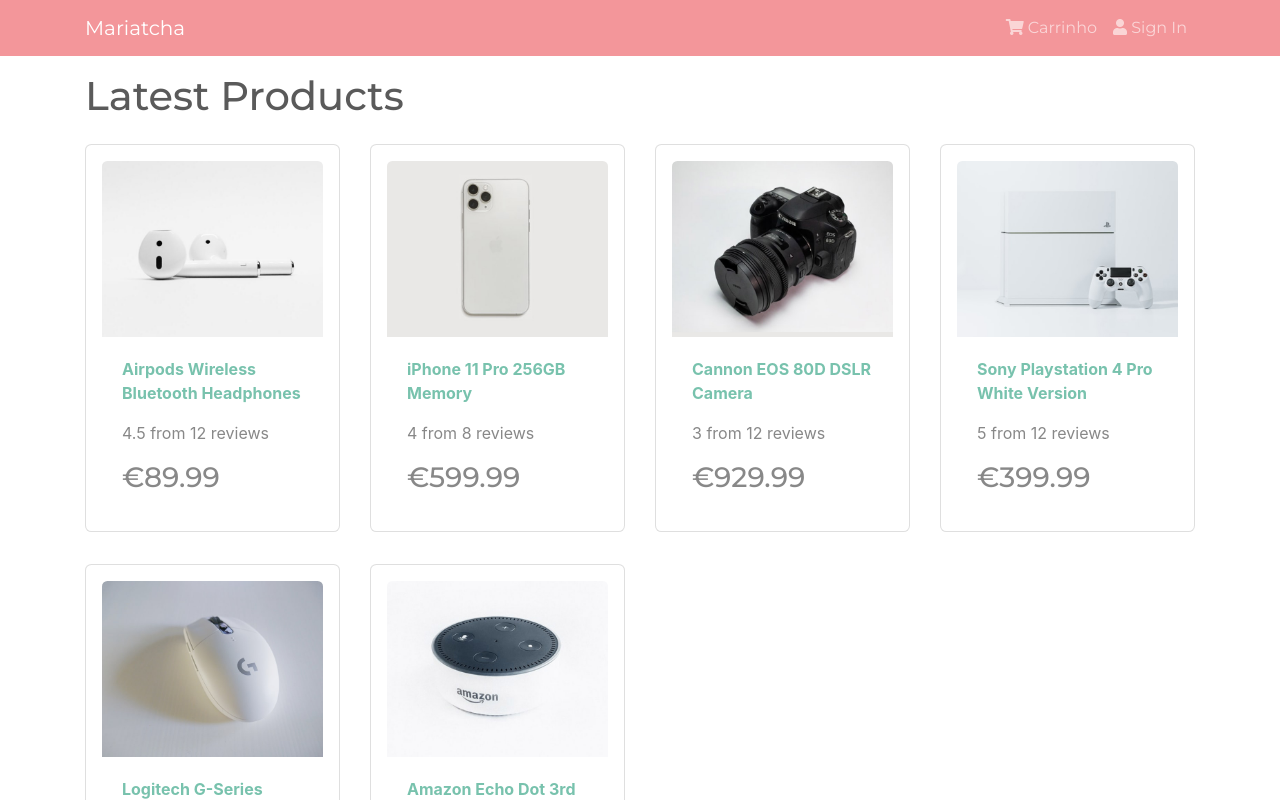
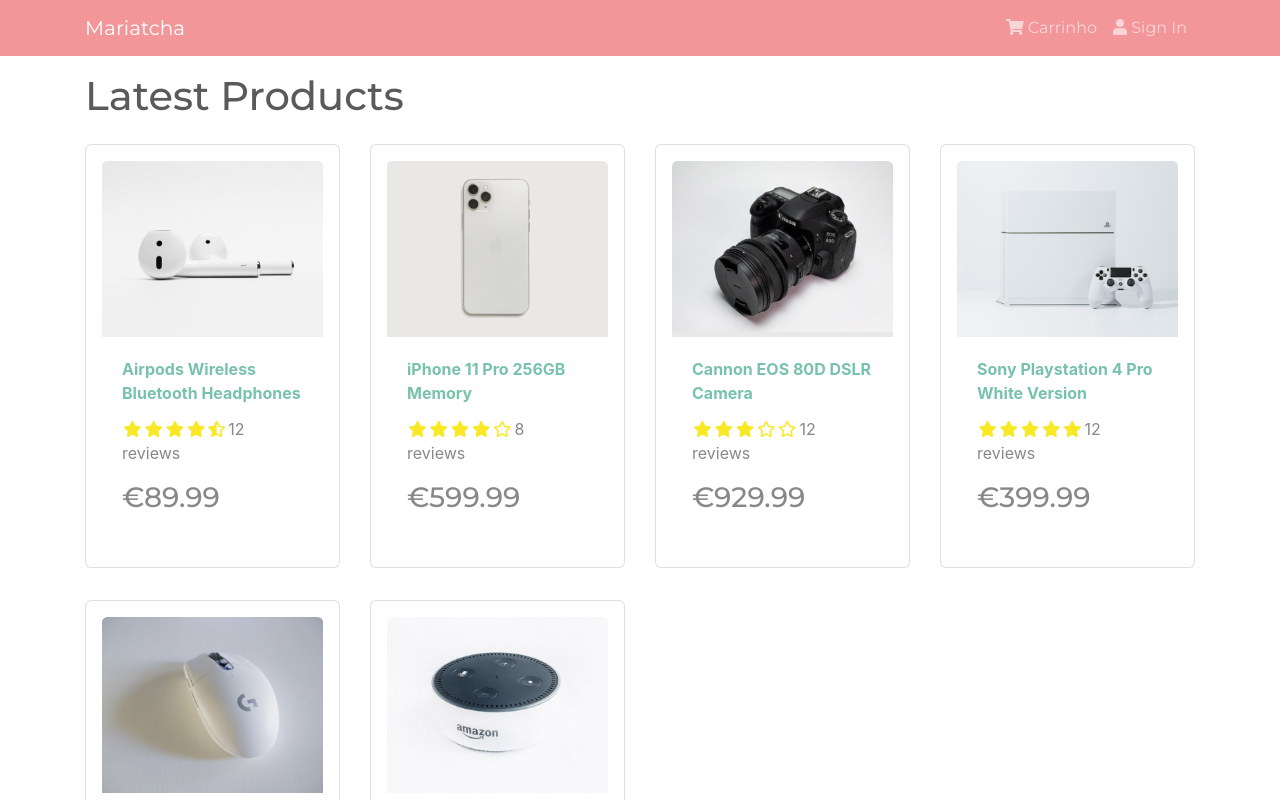
Before and after one commit to fximenessilva/ecommerce-mariatcha, a React (Create React App) app in the folder frontend/: page / in a window 1280 px wide. Shown: the top 800 px of the page. Built offline with nearby package versions, Linux system fonts and the light colour scheme.

Commit message:
add rating compo

```diff
--- a/frontend/package.json
+++ b/frontend/package.json
@@ -6,6 +6,7 @@
     "@testing-library/jest-dom": "^5.12.0",
     "@testing-library/react": "^11.2.6",
     "@testing-library/user-event": "^12.8.3",
+    "prop-types": "^15.7.2",
     "react": "^17.0.2",
     "react-bootstrap": "^1.5.2",
     "react-dom": "^17.0.2",
--- a/frontend/src/components/ProductDetail/ProductDetail.jsx
+++ b/frontend/src/components/ProductDetail/ProductDetail.jsx
@@ -2,6 +2,7 @@
 /* eslint-disable react/prop-types */
 import React from 'react';
 import { Card } from 'react-bootstrap';
+import Rating from '../Rating/Rating';
 
 const ProductDetail = ({ product }) => (
   <Card className="my-3 p-3 rounded">
@@ -17,15 +18,10 @@
       </a>
 
       <Card.Text as="div">
-        <div className="my-3">
-          {product.rating}
-          {' '}
-          from
-          {' '}
-          {product.numReviews}
-          {' '}
-          reviews
-        </div>
+        <Rating
+          value={product.rating}
+          text={`${product.numReviews} reviews`}
+        />
       </Card.Text>
       <Card.Text as="h3">
         €
--- a/frontend/src/components/ProductList/ProductList.jsx
+++ b/frontend/src/components/ProductList/ProductList.jsx
@@ -1,3 +1,4 @@
+/* eslint-disable no-underscore-dangle */
 import React from 'react';
 import { Row, Col } from 'react-bootstrap';
 import ProductDetail from '../ProductDetail/ProductDetail';
@@ -8,7 +9,7 @@
     <h1>Latest Products</h1>
     <Row>
       {products.map((product) => (
-        <Col sm={12} md={6} lg={4} xl={3}>
+        <Col key={product._id} sm={12} md={6} lg={4} xl={3}>
           <ProductDetail product={product} />
         </Col>
       ))}
--- /dev/null
+++ b/frontend/src/components/Rating/Rating.jsx
@@ -0,0 +1,72 @@
+/* eslint-disable react/prop-types */
+/* eslint-disable no-nested-ternary */
+import React from 'react';
+import PropTypes from 'prop-types';
+
+const Rating = ({ value, text, color }) => (
+  <div className="rating">
+    <span>
+      <i
+        style={{ color }}
+        className={value >= 1
+          ? 'fas fa-star'
+          : value >= 0.5
+            ? 'fas fa-star-half-alt'
+            : 'far fa-star'}
+      />
+    </span>
+    <span>
+      <i
+        style={{ color }}
+        className={value >= 2
+          ? 'fas fa-star'
+          : value >= 1.5
+            ? 'fas fa-star-half-alt'
+            : 'far fa-star'}
+      />
+    </span>
+    <span>
+      <i
+        style={{ color }}
+        className={value >= 3
+          ? 'fas fa-star'
+          : value >= 2.5
+            ? 'fas fa-star-half-alt'
+            : 'far fa-star'}
+      />
+    </span>
+    <span>
+      <i
+        style={{ color }}
+        className={value >= 4
+          ? 'fas fa-star'
+          : value >= 3.5
+            ? 'fas fa-star-half-alt'
+            : 'far fa-star'}
+      />
+    </span>
+    <span>
+      <i
+        style={{ color }}
+        className={value >= 5
+          ? 'fas fa-star'
+          : value >= 4.5
+            ? 'fas fa-star-half-alt'
+            : 'far fa-star'}
+      />
+    </span>
+    <span>{text && text}</span>
+  </div>
+);
+
+Rating.defaultProps = {
+  color: '#f8e825',
+};
+
+Rating.propTypes = {
+  value: PropTypes.number.isRequired,
+  text: PropTypes.string.isRequired,
+  color: PropTypes.string,
+};
+
+export default Rating;
--- a/frontend/src/styles/index.css
+++ b/frontend/src/styles/index.css
@@ -1,4 +1,12 @@
 main {
   min-height: 80vh;
 }
+
+h3 {
+  padding: 1rem 0;
+}
+
+.rating span {
+  margin: 0.1rem;
+}
 /*# sourceMappingURL=index.css.map */
--- a/frontend/src/styles/index.scss
+++ b/frontend/src/styles/index.scss
@@ -1,3 +1,11 @@
 main{
     min-height: 80vh;
 }
+
+h3{
+    padding: 1rem 0;
+}
+
+.rating span{
+    margin: 0.1rem;
+}
```
Also changed, not shown: 1 other file (tests, documents, lock files or other folders).
